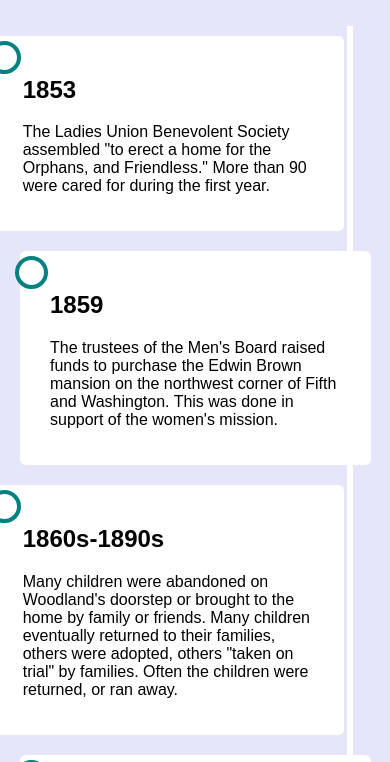
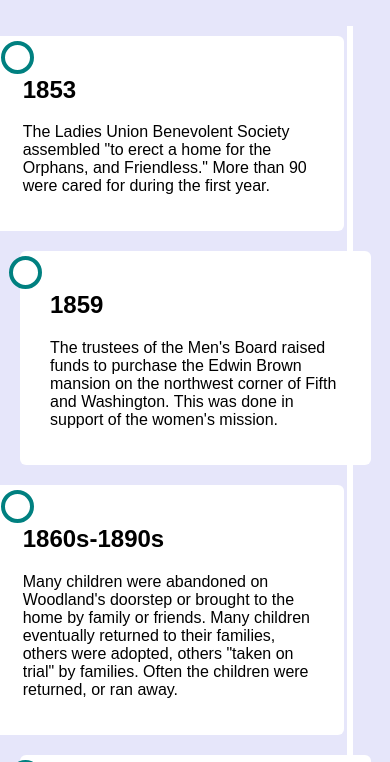
Before and after one commit to virginiamueller/WoodlandHome, a plain HTML site: page index.html in a window 390 px wide. Shown: the part 82-844 px from the top of the page. Drawn offline with Linux system fonts and the light colour scheme.

Commit message:
Update style.css

```diff
--- a/style.css
+++ b/style.css
@@ -152,9 +152,11 @@ h1 {
   border-color: transparent white transparent transparent;
   }
 
-  /* Make sure all circles are at the same spot */
-  .left::after, .right::after {
-  left: 15px;
+  .left::after {
+  left: 28px;
+  }
+  .right::after {
+  left: 9px;
   }
 
   /* Make all right containers behave like the left ones */
```
